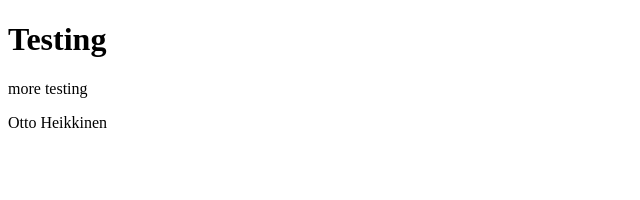
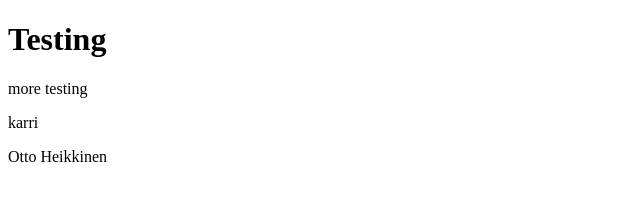
Before and after one commit to heikkinenotto/remote-git-repo, a plain HTML site: page index.html in a window 1280 px wide. Shown: the whole page, without its empty margins (0-640 px from the left). Drawn offline with Linux system fonts and the light colour scheme.

Commit message:
first commit to develop

```diff
--- a/index.html
+++ b/index.html
@@ -4,6 +4,7 @@
 <title>Homework</title>
 <h1>Testing</h1>
 <p>more testing<p>
+<p>karri</p>
 <p>Otto Heikkinen</p>
 
 
```
